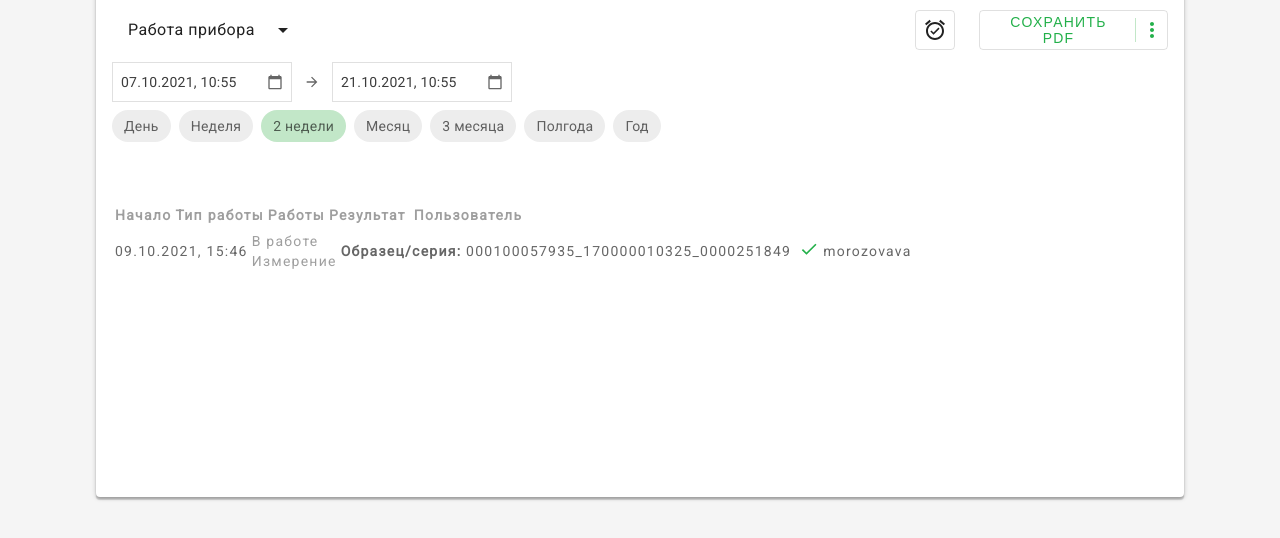
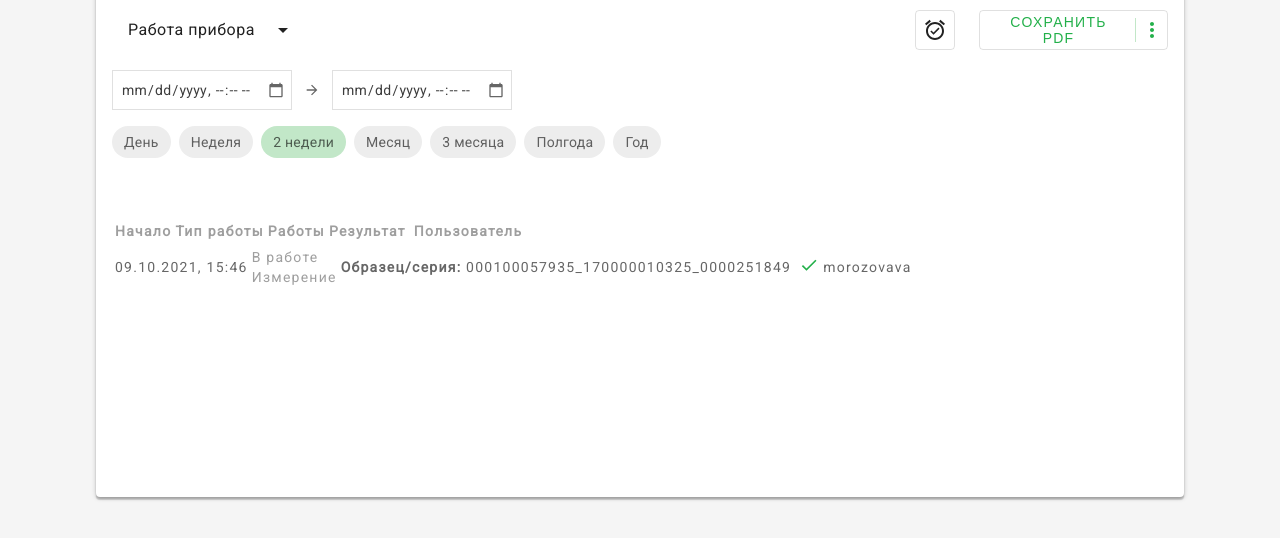
Before and after one commit to JeikZim/biocad_test_project, a website: page public/view/analytics.html in a window 1280 px wide. Shown: the part 180-718 px from the top of the page. Drawn offline with nearby package versions, Linux system fonts and the light colour scheme.

Commit message:
fixed datetime inputs

```diff
--- a/public/css/style.css
+++ b/public/css/style.css
@@ -582,15 +582,14 @@ input[type="search"]::-webkit-search-results-decoration { display: none; }
 
 .card-dates,
 .date_input,
-.date_at,
-.date_now {
+.dates {
     display: flex;
     flex-direction: row;
     align-items: center;
 }
 
 .card-dates {
-    padding: 0 16px;
+    padding: 8px 16px;
     width: 1088px;
     height: 56px;
 }
@@ -601,8 +600,24 @@ input[type="search"]::-webkit-search-results-decoration { display: none; }
     height: 40px;
 }
 
-.date_at, .date_now  {
+.date_at, .date_to {
+    position: relative;
+}
+
+.date_input .date_at #date_at-calendar,
+.date_input .date_to #date_to-calendar {
+    position: absolute;
+    top: calc((40px - 16px)/2);
+    right: 8px;
+    pointer-events: none;
+}
+
+.dates  {
+    display: flex;
+    align-items: center;
     box-sizing: border-box;
+
+    padding-inline-start: 0px;
 
     padding: 10px 8px;
     gap: 8px;
@@ -611,16 +626,20 @@ input[type="search"]::-webkit-search-results-decoration { display: none; }
     height: 40px;
 
     border: 1px solid rgba(0, 0, 0, 0.12);
+
 }
 
-.date_at .text, .date_now .text {
+input::-webkit-calendar-picker-indicator {
+    opacity: 0;
+}
+
+.date_at .text, .date_to .text  {
     display: flex;
     align-items: center;
+    justify-content: flex-start;
+    text-align: left;
 
-    width: 140px;
-    height: 20px;
-
-    font-weight: 400;
+    font-weight: 500;
     font-size: 14px;
     line-height: 20px;
     letter-spacing: 0.25px;
--- a/public/view/analytics.html
+++ b/public/view/analytics.html
@@ -87,13 +87,19 @@
                 <div class="card-dates">
                     <div class="date_input">
                         <div class="date_at">
-                            <span class="text">07.10.2021, 10:55</span>
-                            <img src="../assets/icons/calendar-icon.svg" alt="Calendar icon">
+                            <input
+                                class="dates text"
+                                type="datetime-local"
+                                name="" id="" value="07.10.2021, 10:55">
+                            <img id="date_at-calendar" src="../assets/icons/calendar-icon.svg" alt="Calendar icon">
                         </div>
                         <img class="arrow-icon" src="../assets/icons/arrow-lr-icon.svg" alt="Left to right arrow">
-                        <div class="date_now">
-                            <span class="text">21.10.2021, 10:55</span>
-                            <img src="../assets/icons/calendar-icon.svg" alt="Calendar icon">
+                        <div class="date_to">
+                            <input
+                                class="dates text"
+                                type="datetime-local"
+                                name="" id="" value="07.10.2021, 10:55">
+                            <img id="date_to-calendar" src="../assets/icons/calendar-icon.svg" alt="Calendar icon">
                         </div>
                     </div>
                 </div>
```
